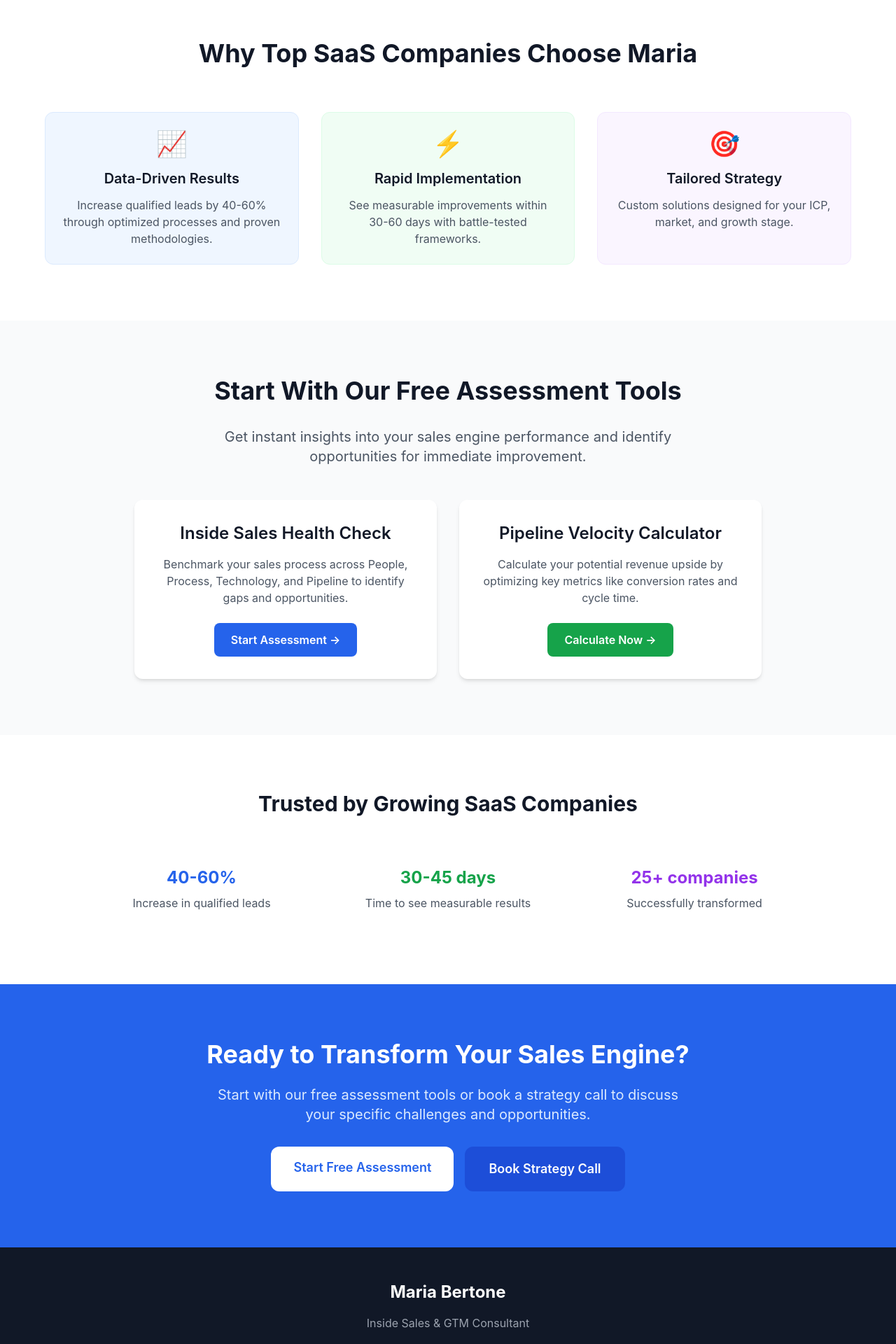
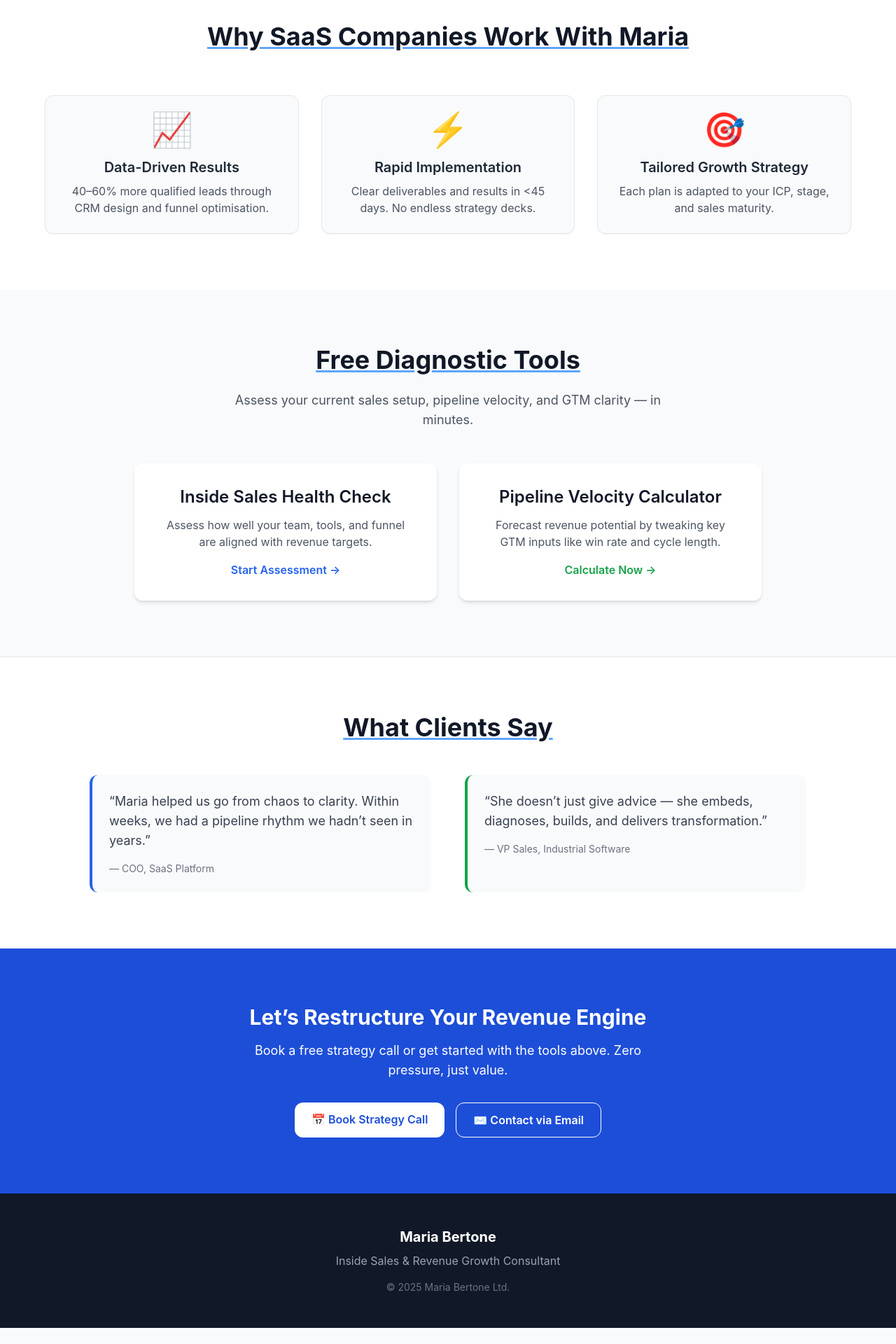
Before and after one commit to luigipascal/bertonec, a Next.js app: page / in a window 1280 px wide. Shown: the part 620-2540 px from the top of the page at 70% size. After the commit the page ends 2517 px from the top, so only its background shows below. Built offline with nearby package versions, Linux system fonts and the light colour scheme.

Commit message:
Update page.tsx

```diff
--- a/src/app/page.tsx
+++ b/src/app/page.tsx
@@ -6,15 +6,15 @@ export default function HomePage() {
       {/* Hero Section */}
       <section className="container mx-auto px-4 py-24 text-center">
         <div className="max-w-4xl mx-auto">
-          <h1 className="text-5xl md:text-6xl font-bold text-gray-900 mb-6 leading-tight">
-            Transform Your <span className="text-blue-600">Inside Sales Engine</span>
+          <h1 className="text-5xl md:text-6xl font-extrabold text-gray-900 mb-6 leading-tight">
+            Transform Your <span className="text-blue-600 underline decoration-wavy">Inside Sales Engine</span>
           </h1>
           <p className="text-xl md:text-2xl text-gray-600 mb-8 max-w-3xl mx-auto leading-relaxed">
-            Maria Bertone helps SaaS and tech companies design data-driven GTM strategies,
-            build high-performing SDR teams, and unlock predictable revenue growth.
+            Maria Bertone partners with SaaS and high-growth companies to architect scalable revenue engines,
+            optimise GTM strategy, and build elite inside sales teams.
           </p>
 
-          <div className="flex flex-col sm:flex-row gap-4 justify-center items-center mb-12">
+          <div className="flex flex-col sm:flex-row gap-4 justify-center items-center mb-6">
             <Link
               href="/tools/inside-sales-check"
               className="inline-flex items-center gap-2 bg-blue-600 text-white px-8 py-4 rounded-xl text-lg font-semibold shadow-lg hover:bg-blue-700 transition-all transform hover:scale-105"
@@ -29,86 +29,84 @@ export default function HomePage() {
             </Link>
           </div>
 
-          <p className="text-sm text-gray-500">
-            ✅ Free tools • ✅ Instant results • ✅ No signup required
-          </p>
+          <p className="text-sm text-gray-500">No signup. No fluff. Just insights.</p>
         </div>
       </section>
 
-      {/* Value Propositions */}
+      {/* Why Maria Section */}
       <section className="bg-white py-20">
         <div className="container mx-auto px-4">
-          <h2 className="text-3xl md:text-4xl font-bold text-center text-gray-900 mb-16">
-            Why Top SaaS Companies Choose Maria
+          <h2 className="text-4xl font-bold text-center text-gray-900 mb-16 underline decoration-blue-400">
+            Why SaaS Companies Work With Maria
           </h2>
-
           <div className="grid md:grid-cols-3 gap-8 max-w-6xl mx-auto">
-            <div className="text-center p-6 rounded-xl bg-blue-50 border border-blue-100">
-              <div className="text-4xl mb-4">📈</div>
-              <h3 className="text-xl font-semibold text-gray-900 mb-3">Data-Driven Results</h3>
-              <p className="text-gray-600">
-                Increase qualified leads by 40-60% through optimized processes and proven methodologies.
-              </p>
-            </div>
-
-            <div className="text-center p-6 rounded-xl bg-green-50 border border-green-100">
-              <div className="text-4xl mb-4">⚡</div>
-              <h3 className="text-xl font-semibold text-gray-900 mb-3">Rapid Implementation</h3>
-              <p className="text-gray-600">
-                See measurable improvements within 30-60 days with battle-tested frameworks.
-              </p>
-            </div>
-
-            <div className="text-center p-6 rounded-xl bg-purple-50 border border-purple-100">
-              <div className="text-4xl mb-4">🎯</div>
-              <h3 className="text-xl font-semibold text-gray-900 mb-3">Tailored Strategy</h3>
-              <p className="text-gray-600">
-                Custom solutions designed for your ICP, market, and growth stage.
-              </p>
-            </div>
+            {[
+              {
+                icon: "📈",
+                title: "Data-Driven Results",
+                desc: "40–60% more qualified leads through CRM design and funnel optimisation.",
+              },
+              {
+                icon: "⚡",
+                title: "Rapid Implementation",
+                desc: "Clear deliverables and results in <45 days. No endless strategy decks.",
+              },
+              {
+                icon: "🎯",
+                title: "Tailored Growth Strategy",
+                desc: "Each plan is adapted to your ICP, stage, and sales maturity.",
+              },
+            ].map(({ icon, title, desc }) => (
+              <div
+                key={title}
+                className="text-center p-6 rounded-xl border shadow-sm hover:shadow-lg bg-gray-50 transition"
+              >
+                <div className="text-5xl mb-4">{icon}</div>
+                <h3 className="text-xl font-semibold text-gray-800 mb-2">{title}</h3>
+                <p className="text-gray-600">{desc}</p>
+              </div>
+            ))}
           </div>
         </div>
       </section>
 
-      {/* Interactive Tools Preview */}
+      {/* Tools */}
       <section className="bg-gray-50 py-20">
         <div className="container mx-auto px-4 text-center">
-          <h2 className="text-3xl md:text-4xl font-bold text-gray-900 mb-8">
-            Start With Our Free Assessment Tools
+          <h2 className="text-4xl font-bold text-gray-900 mb-6 underline decoration-blue-400">
+            Free Diagnostic Tools
           </h2>
-          <p className="text-xl text-gray-600 mb-12 max-w-2xl mx-auto">
-            Get instant insights into your sales engine performance and identify
-            opportunities for immediate improvement.
+          <p className="text-lg text-gray-600 mb-12 max-w-2xl mx-auto">
+            Assess your current sales setup, pipeline velocity, and GTM clarity — in minutes.
           </p>
-
           <div className="grid md:grid-cols-2 gap-8 max-w-4xl mx-auto">
-            <div className="bg-white p-8 rounded-xl shadow-md hover:shadow-lg transition-shadow">
-              <h3 className="text-2xl font-semibold text-gray-900 mb-4">
+            {/* Tool Card 1 */}
+            <div className="bg-white p-8 rounded-xl shadow-md hover:shadow-xl">
+              <h3 className="text-2xl font-semibold text-gray-900 mb-3">
                 Inside Sales Health Check
               </h3>
-              <p className="text-gray-600 mb-6">
-                Benchmark your sales process across People, Process, Technology, and Pipeline
-                to identify gaps and opportunities.
+              <p className="text-gray-600 mb-4">
+                Assess how well your team, tools, and funnel are aligned with revenue targets.
               </p>
               <Link
                 href="/tools/inside-sales-check"
-                className="inline-block bg-blue-600 text-white px-6 py-3 rounded-lg font-semibold hover:bg-blue-700 transition-colors"
+                className="inline-block text-blue-600 font-semibold hover:underline"
               >
                 Start Assessment →
               </Link>
             </div>
 
-            <div className="bg-white p-8 rounded-xl shadow-md hover:shadow-lg transition-shadow">
-              <h3 className="text-2xl font-semibold text-gray-900 mb-4">
+            {/* Tool Card 2 */}
+            <div className="bg-white p-8 rounded-xl shadow-md hover:shadow-xl">
+              <h3 className="text-2xl font-semibold text-gray-900 mb-3">
                 Pipeline Velocity Calculator
               </h3>
-              <p className="text-gray-600 mb-6">
-                Calculate your potential revenue upside by optimizing key metrics
-                like conversion rates and cycle time.
+              <p className="text-gray-600 mb-4">
+                Forecast revenue potential by tweaking key GTM inputs like win rate and cycle length.
               </p>
               <Link
                 href="/tools/pipeline-velocity"
-                className="inline-block bg-green-600 text-white px-6 py-3 rounded-lg font-semibold hover:bg-green-700 transition-colors"
+                className="inline-block text-green-600 font-semibold hover:underline"
               >
                 Calculate Now →
               </Link>
@@ -117,68 +115,63 @@ export default function HomePage() {
         </div>
       </section>
 
-      {/* Social Proof */}
-      <section className="bg-white py-20">
+      {/* Testimonials */}
+      <section className="bg-white py-20 border-t">
         <div className="container mx-auto px-4 text-center">
-          <h2 className="text-3xl font-bold text-gray-900 mb-12">
-            Trusted by Growing SaaS Companies
+          <h2 className="text-4xl font-bold text-gray-900 mb-12 underline decoration-blue-400">
+            What Clients Say
           </h2>
-
-          <div className="grid md:grid-cols-3 gap-8 max-w-5xl mx-auto">
-            <div className="p-6">
-              <div className="text-2xl font-bold text-blue-600 mb-2">40-60%</div>
-              <p className="text-gray-600">Increase in qualified leads</p>
-            </div>
-            <div className="p-6">
-              <div className="text-2xl font-bold text-green-600 mb-2">30-45 days</div>
-              <p className="text-gray-600">Time to see measurable results</p>
-            </div>
-            <div className="p-6">
-              <div className="text-2xl font-bold text-purple-600 mb-2">25+ companies</div>
-              <p className="text-gray-600">Successfully transformed</p>
-            </div>
+          <div className="grid md:grid-cols-2 gap-12 max-w-5xl mx-auto text-left">
+            <blockquote className="bg-gray-50 p-6 rounded-xl border-l-4 border-blue-600">
+              <p className="text-lg text-gray-700 mb-4">
+                “Maria helped us go from chaos to clarity. Within weeks, we had a pipeline rhythm we hadn’t seen in years.”
+              </p>
+              <footer className="text-sm text-gray-500">— COO, SaaS Platform</footer>
+            </blockquote>
+            <blockquote className="bg-gray-50 p-6 rounded-xl border-l-4 border-green-600">
+              <p className="text-lg text-gray-700 mb-4">
+                “She doesn’t just give advice — she embeds, diagnoses, builds, and delivers transformation.”
+              </p>
+              <footer className="text-sm text-gray-500">— VP Sales, Industrial Software</footer>
+            </blockquote>
           </div>
         </div>
       </section>
 
-      {/* CTA Section */}
-      <section className="bg-blue-600 py-20">
-        <div className="container mx-auto px-4 text-center">
-          <h2 className="text-3xl md:text-4xl font-bold text-white mb-6">
-            Ready to Transform Your Sales Engine?
+      {/* CTA */}
+      <section className="bg-blue-700 py-20 text-white text-center">
+        <div className="container mx-auto px-4">
+          <h2 className="text-3xl font-bold mb-4">
+            Let’s Restructure Your Revenue Engine
           </h2>
-          <p className="text-xl text-blue-100 mb-8 max-w-2xl mx-auto">
-            Start with our free assessment tools or book a strategy call to discuss
-            your specific challenges and opportunities.
+          <p className="text-lg mb-8 max-w-xl mx-auto">
+            Book a free strategy call or get started with the tools above. Zero pressure, just value.
           </p>
-
-          <div className="flex flex-col sm:flex-row gap-4 justify-center">
-            <Link
-              href="/tools/inside-sales-check"
-              className="inline-block bg-white text-blue-600 px-8 py-4 rounded-xl text-lg font-semibold hover:bg-gray-100 transition-colors"
-            >
-              Start Free Assessment
-            </Link>
+          <div className="flex flex-col sm:flex-row justify-center gap-4">
             <a
               href="https://calendly.com/maria-bertone/strategy-call"
+              className="bg-white text-blue-700 px-6 py-3 rounded-xl font-semibold hover:bg-gray-100"
               target="_blank"
               rel="noopener noreferrer"
-              className="inline-block bg-blue-700 text-white px-8 py-4 rounded-xl text-lg font-semibold hover:bg-blue-800 transition-colors border-2 border-blue-700"
             >
-              Book Strategy Call
+              📅 Book Strategy Call
+            </a>
+            <a
+              href="mailto:bertonemaria@gmail.com"
+              className="border border-white px-6 py-3 rounded-xl font-semibold hover:bg-white hover:text-blue-700"
+            >
+              ✉️ Contact via Email
             </a>
           </div>
         </div>
       </section>
 
       {/* Footer */}
-      <footer className="bg-gray-900 text-white py-12">
-        <div className="container mx-auto px-4 text-center">
-          <h3 className="text-2xl font-bold mb-4">Maria Bertone</h3>
-          <p className="text-gray-400 mb-6">Inside Sales & GTM Consultant</p>
-          <p className="text-sm text-gray-500">
-            © 2024 Maria Bertone Consultancy. All rights reserved.
-          </p>
+      <footer className="bg-gray-900 text-white py-12 text-center">
+        <div className="container mx-auto">
+          <h3 className="text-xl font-bold mb-2">Maria Bertone</h3>
+          <p className="text-gray-400 mb-4">Inside Sales & Revenue Growth Consultant</p>
+          <p className="text-sm text-gray-500">© 2025 Maria Bertone Ltd.</p>
         </div>
       </footer>
     </main>
```
